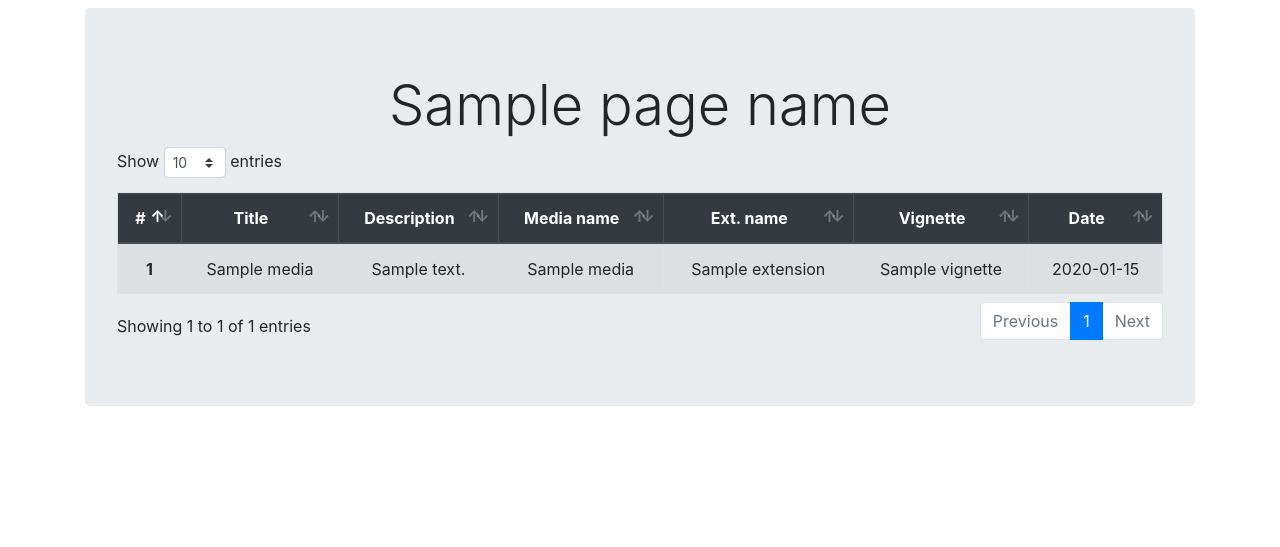
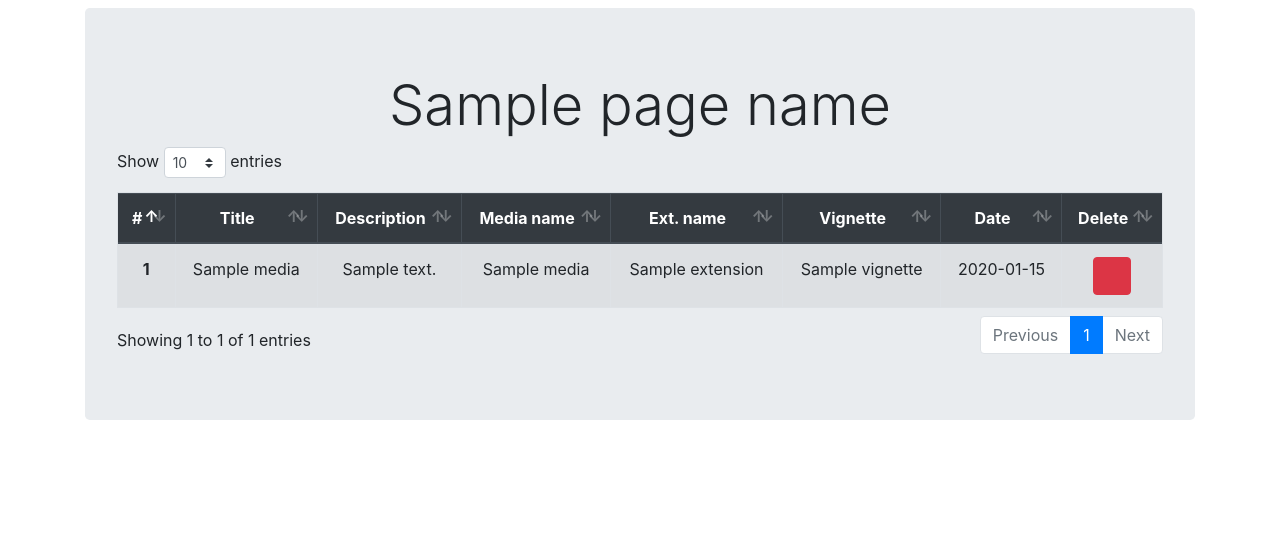
Before and after one commit to pichotg/mediaplayer, a Symfony app: template templates/media/index.html.twig in a window 1280 px wide. Shown: the part 56-603 px from the top of the page. Run offline with Twig, Linux system fonts and the light colour scheme; the template is opened without the code that fills it: most values are stand-ins (such as "Sample title", 1, 10 or a date in 2020); some libraries are stand-ins or nearby versions; some web fonts are replaced.

Commit message:
Add list media delete

```diff
--- a/public/js/main.js
+++ b/public/js/main.js
@@ -2,4 +2,5 @@ $(document).ready( function () {
     $('#mediaTable').DataTable({
         'searching': false,
     });
+
 } );
--- a/templates/media/index.html.twig
+++ b/templates/media/index.html.twig
@@ -16,6 +16,7 @@
                 <th scope="col">Ext. name</th>
                 <th scope="col">Vignette</th>
                 <th scope="col">Date</th>
+                <th scope="col">Delete</th>
             </tr>
             </thead>
             <tbody>
@@ -29,6 +30,9 @@
                         <td>{{ media.extension }}</td>
                         <td>{{ media.vignette }}</td>
                         <td>{{ media.date|date('Y-m-d') }}</td>
+                        <td>
+                            <a href="{{ path('delete_media', {'id': media.id}) }}" class="btn btn-danger"><i class="fas fa-trash-alt"></i></a>
+                        </td>
                     </tr>
                 {% endfor %}
             {% else %}
```
